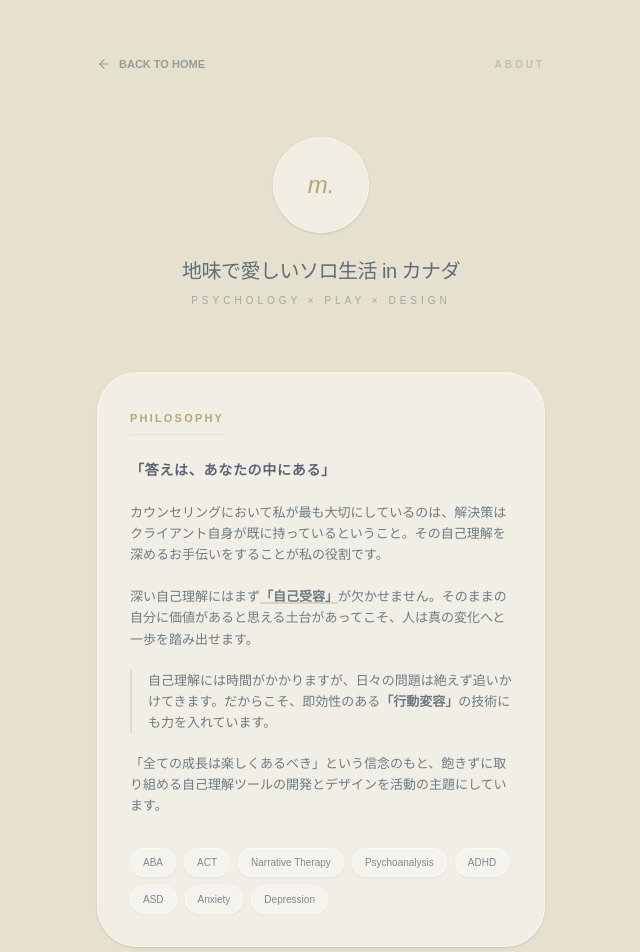
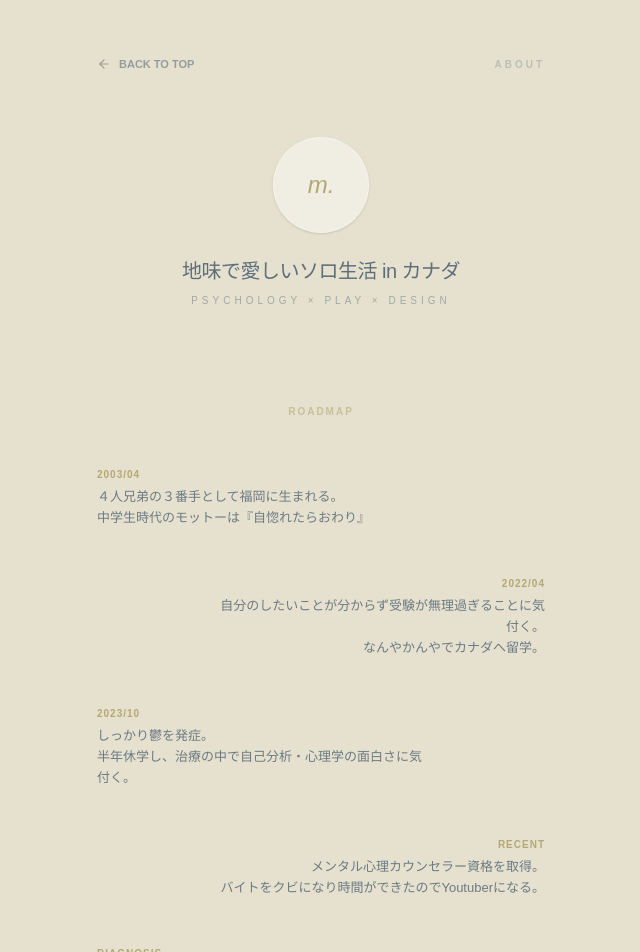
Before and after one commit to minomon893/m.-personal-space, a Next.js app: page /about in a window 1280 px wide. Shown: the top 952 px of the page, without its empty margins (319-959 px from the left). Built offline with nearby package versions, Linux system fonts and the light colour scheme.

Commit message:
notraeoi

```diff
--- a/src/app/about/page.js
+++ b/src/app/about/page.js
@@ -11,15 +11,15 @@ export default function AboutPage() {
       {/* HEADER */}
       <header className="w-full max-w-md flex justify-between items-center mt-6 mb-16">
         <Link href="/" className="text-[11px] font-bold opacity-60 uppercase flex items-center gap-2 hover:opacity-100 transition-all">
-          <ArrowLeft size={14}/> Back to Home
+          <ArrowLeft size={14}/> Back to Top
         </Link>
         <span className="text-[10px] tracking-[0.3em] font-bold opacity-30 uppercase">About</span>
       </header>
 
-      <main className="w-full max-w-md space-y-16 mb-20">
+      <main className="w-full max-w-md mb-20">
 
         {/* CONCEPT SECTION */}
-        <section className="text-center space-y-6">
+        <section className="text-center space-y-6 mb-24">
           <div className="w-24 h-24 bg-white/40 rounded-full mx-auto flex items-center justify-center border border-white/40 shadow-sm">
             <span className="text-2xl italic text-[#B5A773]">m.</span>
           </div>
@@ -29,41 +29,41 @@ export default function AboutPage() {
           </div>
         </section>
 
-        {/* PHILOSOPHY SECTION */}
-        <section className="space-y-8">
-          <div className="bg-white/45 p-8 rounded-[2.5rem] border border-white/40 shadow-sm space-y-6">
-            <h2 className="text-[11px] font-bold tracking-[0.2em] text-[#B5A773] uppercase border-b border-[#B5A773]/20 pb-2 inline-block">Philosophy</h2>
-            <div className="space-y-5 text-[13px] leading-relaxed opacity-90">
-              <p className="text-[14px] font-bold tracking-wider text-[#4A5568]">
-                「答えは、あなたの中にある」
-              </p>
-              <p>
-                カウンセリングにおいて私が最も大切にしているのは、解決策はクライアント自身が既に持っているということ。その自己理解を深めるお手伝いをすることが私の役割です。<br /><br />
-                深い自己理解にはまず<span className="font-bold underline decoration-[#B5A773]/40 decoration-2">「自己受容」</span>が欠かせません。そのままの自分に価値があると思える土台があってこそ、人は真の変化へと一歩を踏み出せます。
-              </p>
-              <p className="border-l-2 border-[#B5A773]/30 pl-4">
-                自己理解には時間がかかりますが、日々の問題は絶えず追いかけてきます。だからこそ、即効性のある<span className="font-bold">「行動変容」</span>の技術にも力を入れています。
-              </p>
-              <p>
-                「全ての成長は楽しくあるべき」という信念のもと、飽きずに取り組める自己理解ツールの開発とデザインを活動の主題にしています。
-              </p>
-            </div>
+        {/* ROADMAP SECTION (斜め配置) */}
+        <section className="space-y-12">
+          <h2 className="text-[10px] font-bold tracking-[0.2em] text-[#B5A773] uppercase text-center opacity-60">Roadmap</h2>
 
-            <div className="flex flex-wrap gap-2 pt-2">
-              <Tag text="ABA" />
-              <Tag text="ACT" />
-              <Tag text="Narrative Therapy" />
-              <Tag text="Psychoanalysis" />
-              <Tag text="ADHD"/>
-              <Tag text="ASD"/>
-              <Tag text="Anxiety"/>
-              <Tag text="Depression"/>
-            </div>
+          <div className="space-y-12">
+            <RoadmapItem
+              year="2003/04"
+              text="４人兄弟の３番手として福岡に生まれる。<br />中学生時代のモットーは『自惚れたらおわり』"
+              align="left"
+            />
+            <RoadmapItem
+              year="2022/04"
+              text="自分のしたいことが分からず受験が無理過ぎることに気付く。<br />なんやかんやでカナダへ留学。"
+              align="right"
+            />
+            <RoadmapItem
+              year="2023/10"
+              text="しっかり鬱を発症。<br />半年休学し、治療の中で自己分析・心理学の面白さに気付く。"
+              align="left"
+            />
+            <RoadmapItem
+              year="Recent"
+              text="メンタル心理カウンセラー資格を取得。<br />バイトをクビになり時間ができたのでYoutuberになる。"
+              align="right"
+            />
+            <RoadmapItem
+              year="Diagnosis"
+              text="「流石にADHD過ぎる」って思い診察に行ったら、<br />鬱・社交不安・全般性不安と判明。<br />ADHDはグレーゾーン。"
+              align="left"
+            />
           </div>
         </section>
 
         {/* YOUTUBE SECTION */}
-        <section className="space-y-4">
+        <section className="space-y-4 mt-24">
           <h2 className="text-[10px] font-bold opacity-50 tracking-[0.2em] uppercase text-center">Watching / YouTube</h2>
           <a
             href="https://www.youtube.com/@33cjimmy"
@@ -94,10 +94,18 @@ export default function AboutPage() {
   );
 }
 
-function Tag({ text }) {
+function RoadmapItem({ year, text, align }) {
   return (
-    <div className="inline-flex items-center bg-white/30 border border-white/50 px-3 py-1.5 rounded-full shadow-xs">
-      <span className="text-[10px] font-medium opacity-80 whitespace-nowrap">{text}</span>
+    <div className={`flex ${align === 'right' ? 'justify-end' : 'justify-start'}`}>
+      <div className={`w-[75%] ${align === 'right' ? 'text-right' : 'text-left'}`}>
+        <span className="block text-[10px] font-bold text-[#B5A773] uppercase tracking-widest mb-1">
+          {year}
+        </span>
+        <p
+          className="text-[13px] leading-relaxed opacity-90 font-medium"
+          dangerouslySetInnerHTML={{ __html: text }}
+        />
+      </div>
     </div>
   );
 }
--- a/src/app/contact/page.js
+++ b/src/app/contact/page.js
@@ -42,7 +42,6 @@ export default function ContactPage() {
 
       {/* HEADER */}
       <header className="w-full max-w-md flex justify-between items-center mt-6 mb-16">
-        {/* テキストを Back to Top に変更し、トップページへの遷移を維持しました */}
         <Link href="/" className="text-[11px] font-bold opacity-60 uppercase flex items-center gap-2 hover:opacity-100 transition-all">
           <ArrowLeft size={14}/> Back to Top
         </Link>
@@ -59,14 +58,17 @@ export default function ContactPage() {
             </h2>
             <div className="bg-[#B5A773]/10 p-5 rounded-[2rem] border border-[#B5A773]/20 mx-2 text-left">
               <p className="text-[11px] leading-relaxed">
-                お仕事のご依頼、サイトへの感想、メッセージはこちらから。<br /><br />
+                お仕事のご依頼、サイトへの感想、メッセージはこちらから。
+              </p>
+              {/* 全ての案内をhidden化 */}
+              <div className="hidden">
                 <span className="text-[#8e8154] font-bold inline-flex items-center gap-1.5">
                   <CheckCircle size={10} /> お悩み相談について
                 </span><br />
                 具体的なカウンセリングをご希望の方は
                 <Link href="/booking" className="underline underline-offset-2 hover:text-[#B5A773] font-bold"> 予約ページ </Link>
                 より承っております。
-              </p>
+              </div>
             </div>
           </div>
 
--- a/src/app/menu/page.js
+++ b/src/app/menu/page.js
@@ -8,6 +8,8 @@ import {
   User,
   Lock,
   BookOpen,
+  Sun,
+  HomeIcon,
 } from "lucide-react";
 import { supabase } from "../../lib/supabase";
 
@@ -67,8 +69,8 @@ export default function MenuPage() {
 
           {/* BASIC (Morning area) */}
           <section>
-            <h2 className="text-[10px] tracking-[0.2em] font-bold opacity-40 mb-5 border-b border-[#5F6F7A]/20 pb-1 uppercase">
-              Basic
+            <h2 className="text-[10px] tracking-[0.2em] font-bold opacity-40 mb-5 border-b border-[#5F6F7A]/20 pb-1 uppercase flex items-center gap-2">
+              <HomeIcon size={10} /> Basic
             </h2>
             <Link href="/menu/notices">
               <button
@@ -94,18 +96,22 @@ export default function MenuPage() {
             </h2>
 
             <div className="grid gap-4">
+              <div className="hidden">
                 <Link href={isEnabled('rpg') ? "/menu/rpg" : "#"}>
                   <MenuButton title="REbeLABEL" subtitle="性格解釈RPG" isDisabled={!isEnabled('rpg')} />
                 </Link>
+              </div>
               <Link href={isEnabled('bot') ? "/menu/bot" : "#"}>
                 <MenuButton title="やわらかことぼっとくん" subtitle="アサーティブ変換ツール" isDisabled={!isEnabled('bot')} />
               </Link>
               <Link href={isEnabled('bingo') ? "/menu/bingo" : "#"}>
                 <MenuButton title="日々ンゴ" subtitle="感覚を観測する" isDisabled={!isEnabled('bingo')} />
               </Link>
+              <div className="hidden">
                 <Link href={isEnabled('metacognition') ? "/menu/metacognition" : "#"}>
                   <MenuButton title="メタ認知トリガー開発部" subtitle="交流型脱フュージョントレーニング" isDisabled={!isEnabled('metacognition')} />
                 </Link>
+              </div>
               <Link href={isEnabled('support') ? "/menu/support" : "#"}>
                 <MenuButton title="福祉サービス案内" subtitle="緊急・DV・生活困窮の窓口" isDisabled={!isEnabled('support')} />
               </Link>
@@ -122,12 +128,16 @@ export default function MenuPage() {
               <Link href={isEnabled('profile') ? "/menu/profile" : "#"}>
                 <MenuButton title="プロフィール帳" subtitle="自分を整理" isDisabled={!isEnabled('profile')} />
               </Link>
+              <div className="hidden">
                 <Link href={isEnabled('cards') ? "/menu/cards" : "#"}>
                   <MenuButton title="MAXIMUM vs MINIMUM" subtitle="中庸選択トレーニング" isDisabled={!isEnabled('cards')} />
                 </Link>
+              </div>
+              <div className="hidden">
                 <Link href={isEnabled('nottodolist') ? "/menu/nottodolist" : "#"}>
                   <MenuButton title="Not to do list" subtitle="違和感を記録する" isDisabled={!isEnabled('nottodolist')} />
                 </Link>
+              </div>
               <Link href={isEnabled('external') ? "/menu/external" : "#"}>
                 <MenuButton
                   title="外部ソース"
@@ -148,15 +158,19 @@ export default function MenuPage() {
               <Link href={isEnabled('poem') ? "/menu/poem" : "#"}>
                 <MenuButton title="Free a poem" subtitle="今日のおまもり" isDisabled={!isEnabled('poem')} />
               </Link>
+              <div className="hidden">
                 <Link href={isEnabled('ezine') ? "/menu/ezine" : "#"}>
                   <MenuButton title="Ezine" subtitle="Support / ¥500~" highlight isDisabled={!isEnabled('ezine')} />
                 </Link>
+              </div>
               <Link href={isEnabled('stickers') ? "/menu/stickers" : "#"}>
                 <MenuButton title="LINE Stamp" subtitle="もっちりとした人シリーズ" isDisabled={!isEnabled('stickers')} />
               </Link>
+              <div className="hidden">
                 <Link href={isEnabled('web') ? "/menu/web" : "#"}>
                   <MenuButton title="Web site" subtitle="フリー素材 / 話し合いタイプ診断 / AI作曲ツール" isDisabled={!isEnabled('web')} />
                 </Link>
+              </div>
             </div>
           </section>
         </div>
@@ -196,7 +210,7 @@ function MenuButton({ title, subtitle, isSmall = false, highlight = false, isDis
           {subtitle && (
             <span
               className={`text-[10px] tracking-wide ${
-                highlight ? "text-[#B5A773]" : "opacity-50"
+                highlight ? "text-[#B5A773] font-bold" : "opacity-50"
               } `}
             >
               {subtitle}
--- a/src/app/menu/poem/page.js
+++ b/src/app/menu/poem/page.js
@@ -36,7 +36,6 @@ const originalPoems = [
   { text: "自分がされて嫌なことを人にしない", author: "人生の基本" },
   { text: "私が見てる「醜い部分」は誰かを傷つけているわけではなくて、自分を責める材料になっているだけ。", author: "Jimmy" },
   { text: "不自由と不幸はイコールじゃない。哀れに思われる理由はないよ。", author: "鋼の錬金術師 / アルフォンス" },
-  { text: "変化とは髪の毛のようなものだ。\n新しきものは少しずつ、されど確実に土台となる。\n古きものが煩わしくなったときは切り落としてしまえばよい。", author: "Jimmy" }
 ];
 
 export default function PoemPage() {
--- a/src/app/menu/profile/page.js
+++ b/src/app/menu/profile/page.js
@@ -4,6 +4,9 @@ import React, { useState, useRef, useEffect } from "react";
 import Link from "next/link";
 import { ArrowLeft, Eye, Edit3, Heart, Target, Sparkles, Trophy, Download } from "lucide-react";
 import { toPng } from 'html-to-image';
+
+// localStorage用の固定キー
+const STORAGE_KEY = "my_profile_data_v1";
 
 export default function HighContrastProfilePage() {
   const [isEditing, setIsEditing] = useState(true);
@@ -42,28 +45,38 @@ export default function HighContrastProfilePage() {
     freeSpace: ""
   };
 
-  const [data, setData] = useState(initialData);
-
-  // 初回読み込み
-  useEffect(() => {
-    const savedData = localStorage.getItem("my_profile_data");
-    if (savedData) {
-      try {
-        const parsed = JSON.parse(savedData);
-        // 初期構造とマージして、キー不足によるエラーを防ぐ
-        setData(prev => ({ ...prev, ...parsed }));
-      } catch (e) {
-        console.error("Failed to load profile data", e);
+  // 読み込みを安定させるための初期化
+  const [data, setData] = useState(() => {
+    if (typeof window !== "undefined") {
+      const savedData = localStorage.getItem(STORAGE_KEY);
+      if (savedData) {
+        try {
+          return { ...initialData, ...JSON.parse(savedData) };
+        } catch (e) {
+          console.error("Failed to load profile data", e);
+        }
       }
     }
-  }, []);
+    return initialData;
+  });
 
   // データ変更時に保存
   useEffect(() => {
-    if (data !== initialData) {
-      localStorage.setItem("my_profile_data", JSON.stringify(data));
+    localStorage.setItem(STORAGE_KEY, JSON.stringify(data));
+  }, [data]);
+
+  const handleToggleEditing = () => {
+    if (isEditing) {
+      const now = new Date();
+      const today = {
+        y: now.getFullYear().toString(),
+        m: (now.getMonth() + 1).toString().padStart(2, '0'),
+        d: now.getDate().toString().padStart(2, '0')
+      };
+      setData(prev => ({ ...prev, date: today }));
     }
-  }, [data]);
+    setIsEditing(!isEditing);
+  };
 
   const handleDownloadFull = async () => {
     if (!printRef.current) return;
@@ -125,18 +138,17 @@ export default function HighContrastProfilePage() {
           </Link>
 
           <div className="flex gap-2">
-            {/* Viewモードの時だけ表示 */}
             {!isEditing && (
               <button onClick={handleDownloadFull} disabled={isGenerating} className="flex items-center gap-2 text-[10px] font-black uppercase tracking-widest bg-white border-2 border-[#222222] text-[#222222] px-4 py-2.5 rounded-full shadow-lg disabled:opacity-50">
                 <Download size={14} /> {isGenerating ? '...' : 'SAVE IMAGE'}
               </button>
             )}
 
-            <button onClick={() => setIsEditing(!isEditing)} className="flex items-center gap-2 text-[10px] font-black uppercase tracking-widest bg-[#222222] text-[#FFFFFF] px-6 py-2.5 rounded-full shadow-xl">
+            <button onClick={handleToggleEditing} className="flex items-center gap-2 text-[10px] font-black uppercase tracking-widest bg-[#222222] text-[#FFFFFF] px-6 py-2.5 rounded-full shadow-xl">
               {isEditing ? (
-                <><Eye size={14} /> Switch to View Mode</>
+                <><Eye size={14} /> 編集をおわる</>
               ) : (
-                <><Edit3 size={14} /> Switch to Edit Mode</>
+                <><Edit3 size={14} /> 編集する</>
               )}
             </button>
           </div>
@@ -373,7 +385,6 @@ function RadarChart({ data }) {
   const center = size / 2;
   const radius = 85;
 
-  // 数値を丸めるヘルパー関数
   const fix = (num) => Number(num.toFixed(4));
 
   const points = data.map((item, i) => {
--- a/src/app/page.js
+++ b/src/app/page.js
@@ -3,7 +3,7 @@
 import Link from "next/link";
 import { useState, useEffect } from "react";
 import { createBrowserClient } from "@supabase/ssr";
-import { ChevronLeft, ChevronRight } from "lucide-react";
+import { ChevronLeft, ChevronRight, Lock } from "lucide-react";
 
 export default function HomePage() {
   const [visitorCount, setVisitorCount] = useState(0);
@@ -118,7 +118,7 @@ export default function HomePage() {
   return (
     <div className="min-h-screen bg-[#E6E1CF] p-8 text-[#5F6F7A] flex flex-col items-center font-[var(--font-sans)] relative">
       {/* GUIDE BUTTON */}
-      <div className="absolute top-6 right-6 z-40">
+      <div className="absolute top-6 right-6 z-40 hidden">
         <button
           onClick={() => {
             setIsGuideOpen(true);
@@ -144,7 +144,7 @@ export default function HomePage() {
 
       {/* GUIDE MODAL */}
       {isGuideOpen && (
-        <div className="fixed inset-0 z-[100] flex items-center justify-center p-6 bg-[#5F6F7A]/20 backdrop-blur-sm animate-in fade-in duration-300">
+        <div className="fixed inset-0 z-[100] flex items-center justify-center p-6 bg-[#5F6F7A]/20 backdrop-blur-sm animate-in fade-in duration-300 hidden">
           <div
             className="bg-[#F2F0E9] w-full max-w-sm max-h-[85vh] overflow-hidden rounded-[2.5rem] shadow-2xl border border-white relative flex flex-col transition-all duration-500"
             onClick={(e) => e.stopPropagation()}
@@ -270,15 +270,16 @@ export default function HomePage() {
           </div>
         </Link>
 
-        <Link href="/booking" className="block group">
-          <div className="w-full py-7 px-8 bg-[#5F6F7A] text-[#F2F0E9] rounded-[2.5rem] shadow-md flex justify-between items-center hover:bg-[#52606A] hover:-translate-y-[1px] transition-all cursor-pointer">
+        {/* カウンセリング（ロックされた状態） */}
+        <div className="block cursor-not-allowed">
+          <div className="w-full py-7 px-8 bg-[#5F6F7A] text-[#F2F0E9] rounded-[2.5rem] shadow-md flex justify-between items-center opacity-40 grayscale">
             <div className="text-left flex-1">
               <span className="block text-xs font-bold opacity-60 mb-1 uppercase tracking-wider">Counseling</span>
               <span className="text-[13px]">カウンセリング予約</span>
             </div>
-            <span className="opacity-60 group-hover:translate-x-1 transition-all">→</span>
+            <Lock size={16} className="opacity-60" />
           </div>
-        </Link>
+        </div>
 
         <Link href="/diary" className="block group pb-2">
           <div className="w-full py-7 px-8 bg-white/45 rounded-[2.5rem] border border-white/40 shadow-sm flex justify-between items-center hover:bg-white/70 hover:-translate-y-[1px] transition-all cursor-pointer">
@@ -290,8 +291,8 @@ export default function HomePage() {
           </div>
         </Link>
 
-        {/* 振り分けを適用したピクニックボタン */}
-        <Link href={picnicPath} className="block pt-4 group">
+        {/* 振り分けを適用したピクニックボタン（非表示） */}
+        <Link href={picnicPath} className="hidden block pt-4 group">
           <div className="w-full py-7 px-8 bg-white/45 rounded-[2.5rem] border border-[#B5A773]/30 shadow-sm flex justify-between items-center hover:bg-white/70 hover:-translate-y-[1px] transition-all cursor-pointer">
             <div className="text-left flex-1">
               <div className="flex items-center gap-2 mb-1">
--- a/src/app/terms/page.js
+++ b/src/app/terms/page.js
@@ -10,7 +10,6 @@ export default function TermsPage() {
 
         {/* ヘッダー */}
         <nav className="mb-12">
-          {/* aタグに切り替え、確実にトップページ(src/app/page.js)へ遷移するようにしました */}
           <a href="/" className="text-[11px] font-bold opacity-60 uppercase flex items-center gap-2 hover:opacity-100 transition-all">
             <ArrowLeft size={14}/> Back to Top
           </a>
@@ -33,49 +32,39 @@ export default function TermsPage() {
             <h2 className="font-bold text-[#4A5568]">第1条（本サービスの性質）</h2>
             <p className="opacity-80">
               1. 本サービスは、心理学の知見に基づいた自己理解および行動変容の支援を目的とするものであり、医療行為ではありません。<br />
-              2. 精神疾患の治療、診断を目的としたご利用はできません。現在通院中の方は、主治医の許可を得た上でご利用ください。
+              2. 精神疾患の治療、診断を目的としたご利用はできません。現在通院中の方は、主治医の判断を優先してください。
             </p>
           </section>
 
           {/* 第2条 */}
           <section className="space-y-4">
-            <h2 className="font-bold text-[#4A5568]">第2条（契約の成立）</h2>
+            <h2 className="font-bold text-[#4A5568]">第2条（利用について）</h2>
             <p className="opacity-80">
-              ユーザーが当方指定の方法（公式LINE等）で申し込みを行い、当方が規定する料金の支払いが完了した時点で、本サービスの利用契約が成立するものとします。
+              本サービスは、当方の発信するコンテンツを通じて、どなたでも自由に利用できるものとします。
             </p>
           </section>
 
           {/* 第3条 */}
           <section className="space-y-4">
-            <h2 className="font-bold text-[#4A5568]">第3条（キャンセル・返金規定）</h2>
+            <h2 className="font-bold text-[#4A5568]">第3条（禁止事項）</h2>
             <p className="opacity-80">
-              1. 提供するサービスの性質上（デジタルコンテンツおよび予約枠の確保）、決済完了後のユーザー都合によるキャンセルおよび返金には一切応じられません。<br />
-              2. リアルタイムセッションの予約変更は、実施の24時間前までにご連絡ください。それ以降の変更・欠席は、サービスを提供したものとみなし、返金はいたしません。
+              ユーザーは本サービスの利用にあたり、以下の行為を行ってはなりません。<br />
+              ・提供されたコンテンツ（文章、図表、データ等）の無断転載、二次配布、商用利用<br />
+              ・当方または第三者に対する誹謗中傷や公序良俗に反する行為
             </p>
           </section>
 
           {/* 第4条 */}
           <section className="space-y-4">
-            <h2 className="font-bold text-[#4A5568]">第4条（禁止事項）</h2>
-            <p className="opacity-80">
-              ユーザーは本サービスの利用にあたり、以下の行為を行ってはなりません。<br />
-              ・提供されたPDFガイド等の無断転載、二次配布、商用利用<br />
-              ・相談内容、セッション音声、動画の録音・録画およびSNS等への公開<br />
-              ・当方または第三者に対する誹謗中傷や公序良俗に反する行為
-            </p>
-          </section>
-
-          {/* 第5条 */}
-          <section className="space-y-4">
-            <h2 className="font-bold text-[#4A5568]">第5条（免責事項）</h2>
+            <h2 className="font-bold text-[#4A5568]">第4条（免責事項）</h2>
             <p className="opacity-80">
               本サービスの効果には個人差があります。本サービスを利用したことによる結果、および行動の最終的な決定については、ユーザー自身の責任において行うものとし、当方は一切の責任を負いません。
             </p>
           </section>
 
-          {/* 第6条（個人情報の取扱い） */}
+          {/* 第5条（個人情報の取扱い） */}
           <section className="space-y-4">
-            <h2 className="font-bold text-[#4A5568]">第6条（個人情報の取扱い）</h2>
+            <h2 className="font-bold text-[#4A5568]">第5条（個人情報の取扱い）</h2>
             <p className="opacity-80">
               1. 取得した個人情報（氏名、メールアドレス、相談内容等）は、本サービスの提供および本人への連絡以外の目的で使用することはありません。<br />
               2. 法令に基づく開示要請があった場合を除き、第三者に個人情報を開示することはありません。
```
Also changed, not shown: src/app/menu/bingo/page.js (+56 -29 lines). Lines whose indentation alone changed are shown as unchanged.
